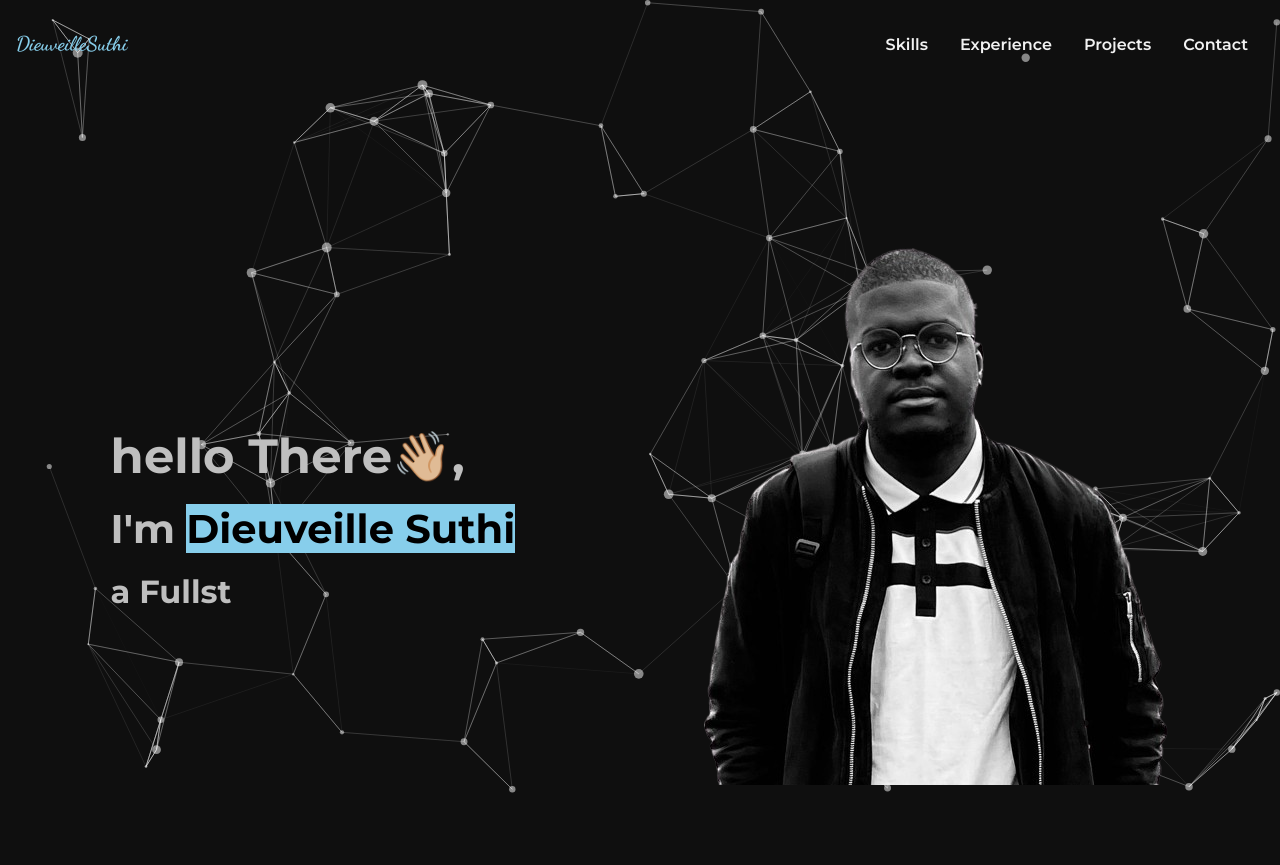
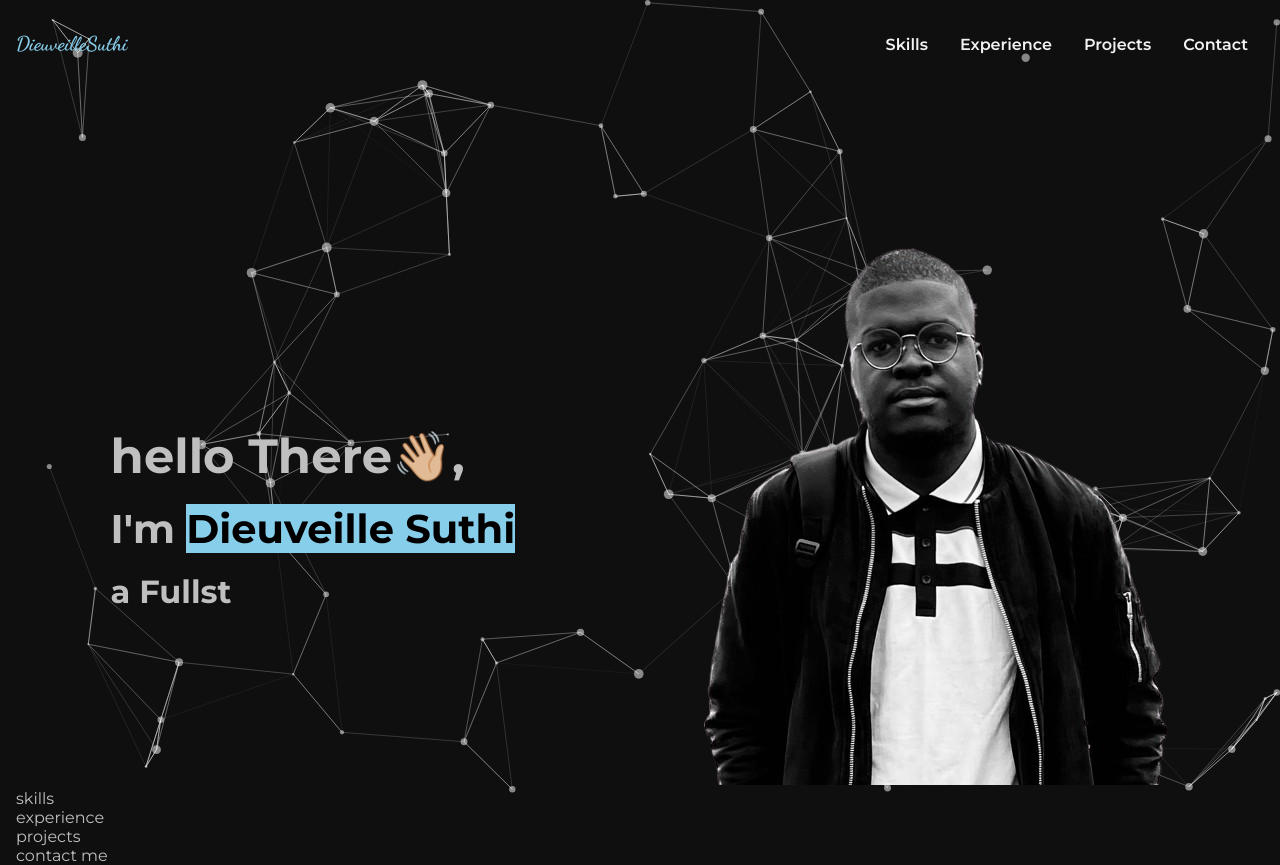
Before and after one commit to DieuveilleSuthi/PortfolioApp, a React (Create React App) app in the folder frontend/: page / in a window 1280 px wide. Before the commit the page ends 800 px from the top, so only its background shows below. Built offline with nearby package versions, Linux system fonts and the light colour scheme.

Commit message:
landing page

```diff
--- a/frontend/src/App.js
+++ b/frontend/src/App.js
@@ -1,6 +1,5 @@
 import React, { useCallback } from "react";
 import "./App.css";
-import { BrowserRouter as Router, Routes, Route } from "react-router-dom";
 import Particles from "react-tsparticles";
 import { loadSlim } from "tsparticles-slim";
 import Navbar from "./components/navbar/navbar";
@@ -67,23 +66,29 @@ const App = () => {
   };
 
   return (
-    <Router>
     <div>
       <Particles id="tsparticles" init={particlesInit} loaded={particlesLoaded} options={options} />
       <div className="navbar-container">
         <Navbar />
       </div>
       <main className="main-content">
-          <Routes>
-            <Route path="/" element={<Home />} />
-            <Route path="/Skills" element={<Skills />} />
-            <Route path="/Experience" element={<Experience />} />
-            <Route path="/Projects" element={<Projects />} />
-            <Route path="/Contact" element={<Contact />} />
-          </Routes>
+        <section id="home">
+          <Home />
+        </section>
+        <section id="skills">
+          <Skills />
+        </section>
+        <section id="experience">
+          <Experience />
+        </section>
+        <section id="projects">
+          <Projects />
+        </section>
+        <section id="contact">
+          <Contact />
+        </section>
       </main>
     </div>
-    </Router>
   );
 };
 
--- a/frontend/src/components/navbar/navbar.js
+++ b/frontend/src/components/navbar/navbar.js
@@ -1,5 +1,4 @@
 import React, { useState } from "react";
-import { NavLink } from "react-router-dom";
 import "./navbar.css";
 
 const Navbar = () => {
@@ -9,46 +8,45 @@ const Navbar = () => {
     setMenuOpen(!menuOpen);
   };
 
+  const handleLinkClick = () => {
+    setMenuOpen(false);
+  };
+
   return (
     <header className="header">
       <nav className="nav container">
-        <NavLink to="/" className="nav__logo">
+        <a href="#home" className="nav__logo" onClick={handleLinkClick}>
           DieuveilleSuthi
-        </NavLink>
+        </a>
 
         <div className={`nav__list-container ${menuOpen ? 'nav__list--open' : ''}`}>
           <ul className="nav__list">
             <li className="nav__item">
-              <NavLink to="/Skills" className="nav__link" onClick={() => setMenuOpen(false)}>
+              <a href="#skills" className="nav__link" onClick={handleLinkClick}>
                 Skills
-              </NavLink>
+              </a>
             </li>
             <li className="nav__item">
-              <NavLink to="/Experience" className="nav__link" onClick={() => setMenuOpen(false)}>
+              <a href="#experience" className="nav__link" onClick={handleLinkClick}>
                 Experience
-              </NavLink>
+              </a>
             </li>
             <li className="nav__item">
-              <NavLink to="/Projects" className="nav__link" onClick={() => setMenuOpen(false)}>
+              <a href="#projects" className="nav__link" onClick={handleLinkClick}>
                 Projects
-              </NavLink>
+              </a>
             </li>
             <li className="nav__item">
-              <NavLink to="/Contact" className="nav__link" onClick={() => setMenuOpen(false)}>
+              <a href="#contact" className="nav__link" onClick={handleLinkClick}>
                 Contact
-              </NavLink>
+              </a>
             </li>
           </ul>
         </div>
 
-        {menuOpen?
-            <div className="nav__toggle" onClick={handleToggleMenu}>
-                X
-            </div>:
-            <div className="nav__toggle" onClick={handleToggleMenu}>
-                ☰
-            </div>
-        }
+        <div className="nav__toggle" onClick={handleToggleMenu}>
+          {menuOpen ? 'X' : '☰'}
+        </div>
       </nav>
     </header>
   );
```
Lines whose indentation alone changed are shown as unchanged.
